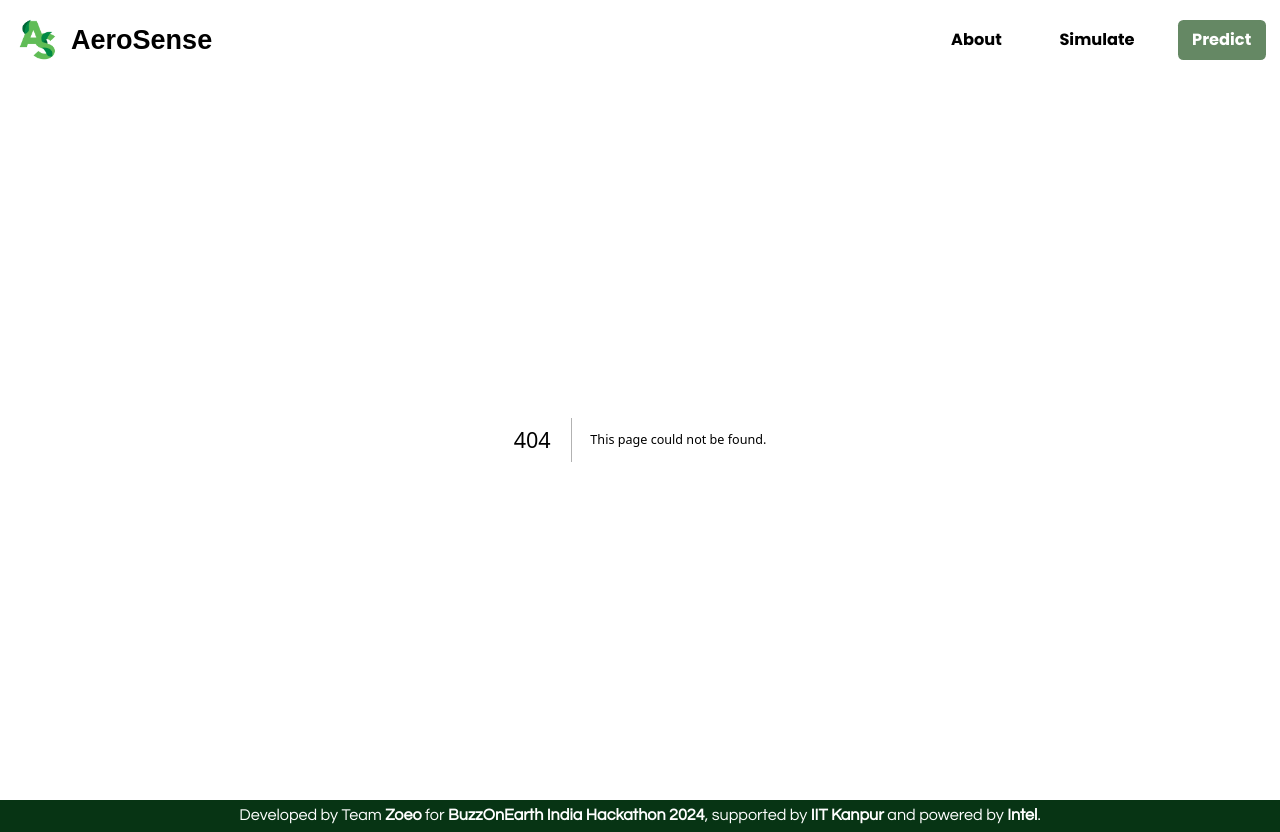
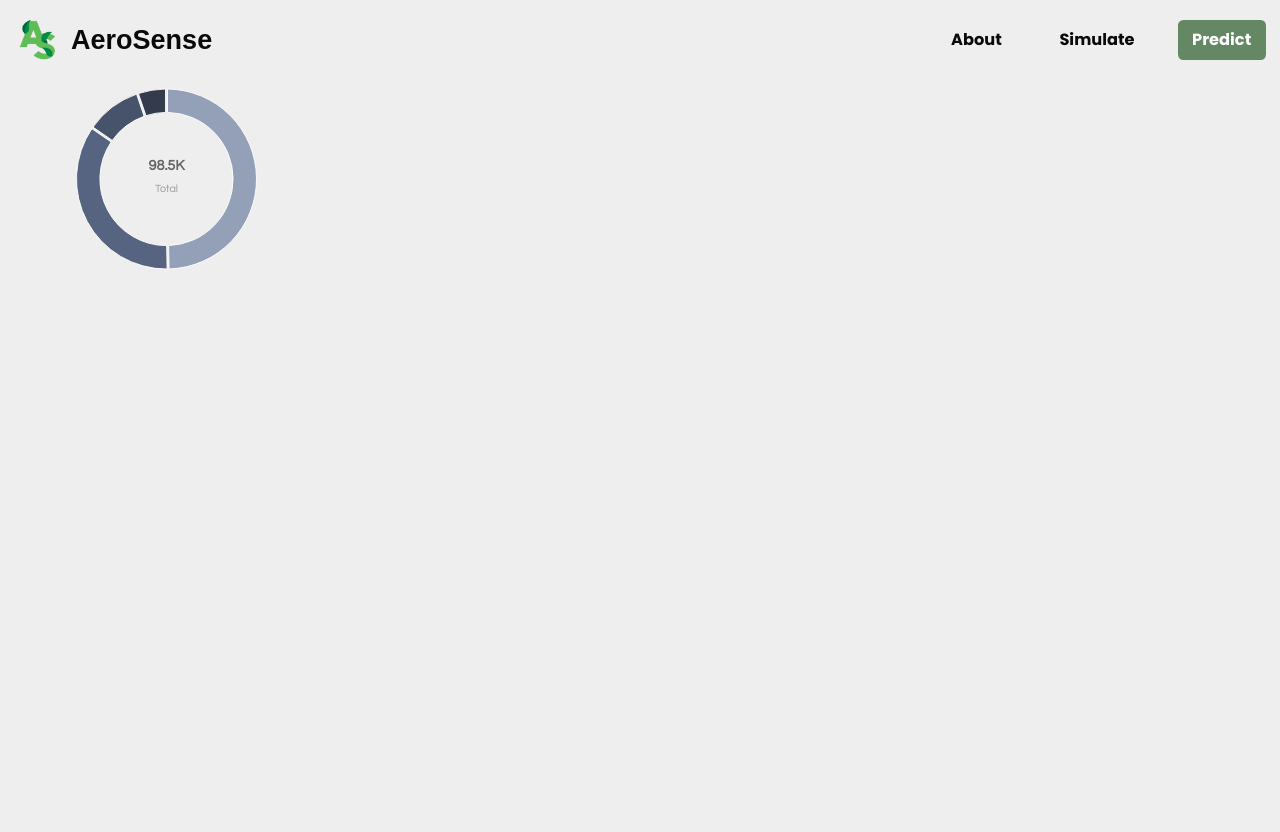
Before and after one commit to fromjyce/AeroSense-AI-Driven-Air-Quality-Prediction, a Next.js app in the folder frontend/: page /components/widgets/PieChartContainer in a window 1280 px wide. Before the commit this address had no page. After the commit the page ends 800 px from the top, so only its background shows below. Built offline with nearby package versions, Linux system fonts and the light colour scheme; a web font is replaced by a local one.

Commit message:
added piechart initial

```diff
--- /dev/null
+++ b/frontend/pages/components/widgets/PieChartContainer.js
@@ -0,0 +1,84 @@
+import * as React from 'react';
+import { PieChart } from '@mui/x-charts/PieChart';
+import PropTypes from 'prop-types';
+import { useDrawingArea } from '@mui/x-charts/hooks';
+
+const data = [
+  { label: 'India', value: 50000 },
+  { label: 'USA', value: 35000 },
+  { label: 'Brazil', value: 10000 },
+  { label: 'Other', value: 5000 },
+];
+
+const colors = [
+  'hsl(220, 20%, 65%)',
+  'hsl(220, 20%, 42%)',
+  'hsl(220, 20%, 35%)',
+  'hsl(220, 20%, 25%)',
+];
+
+function PieCenterLabel({ primaryText, secondaryText }) {
+  const { width, height, left, top } = useDrawingArea();
+  const primaryY = top + height / 2 - 10;
+  const secondaryY = primaryY + 24;
+
+  return (
+    <>
+      <text
+        style={{ fontSize: '16px', fontWeight: 'bold', fill: '#666' }}
+        x={left + width / 2}
+        y={primaryY}
+        textAnchor="middle"
+      >
+        {primaryText}
+      </text>
+      <text
+        style={{ fontSize: '12px', fill: '#999' }}
+        x={left + width / 2}
+        y={secondaryY}
+        textAnchor="middle"
+      >
+        {secondaryText}
+      </text>
+    </>
+  );
+}
+
+PieCenterLabel.propTypes = {
+  primaryText: PropTypes.string.isRequired,
+  secondaryText: PropTypes.string.isRequired,
+};
+
+export default function PieChartContainer() {
+  return (
+    <div className='piechart-con questrial'>
+      <PieChart
+        colors={colors}
+        margin={{
+          left: 70,
+          right: 0,
+          top: 0,
+          bottom: 80,
+        }}
+        series={[
+          {
+            data,
+            innerRadius: 74,
+            outerRadius: 100,
+            highlightScope: { faded: 'global', highlighted: 'item' },
+            paddingAngle: 1,
+            animation: { duration: 1000, easing: 'ease-in-out' },
+          },
+        ]}
+        height={300}
+        width={300}
+        slotProps={{
+            legend: { hidden: true },
+          }}
+          className='main-piechart'
+      >
+        <PieCenterLabel primaryText="98.5K" secondaryText="Total" />
+      </PieChart>
+    </div>
+  );
+}
```
